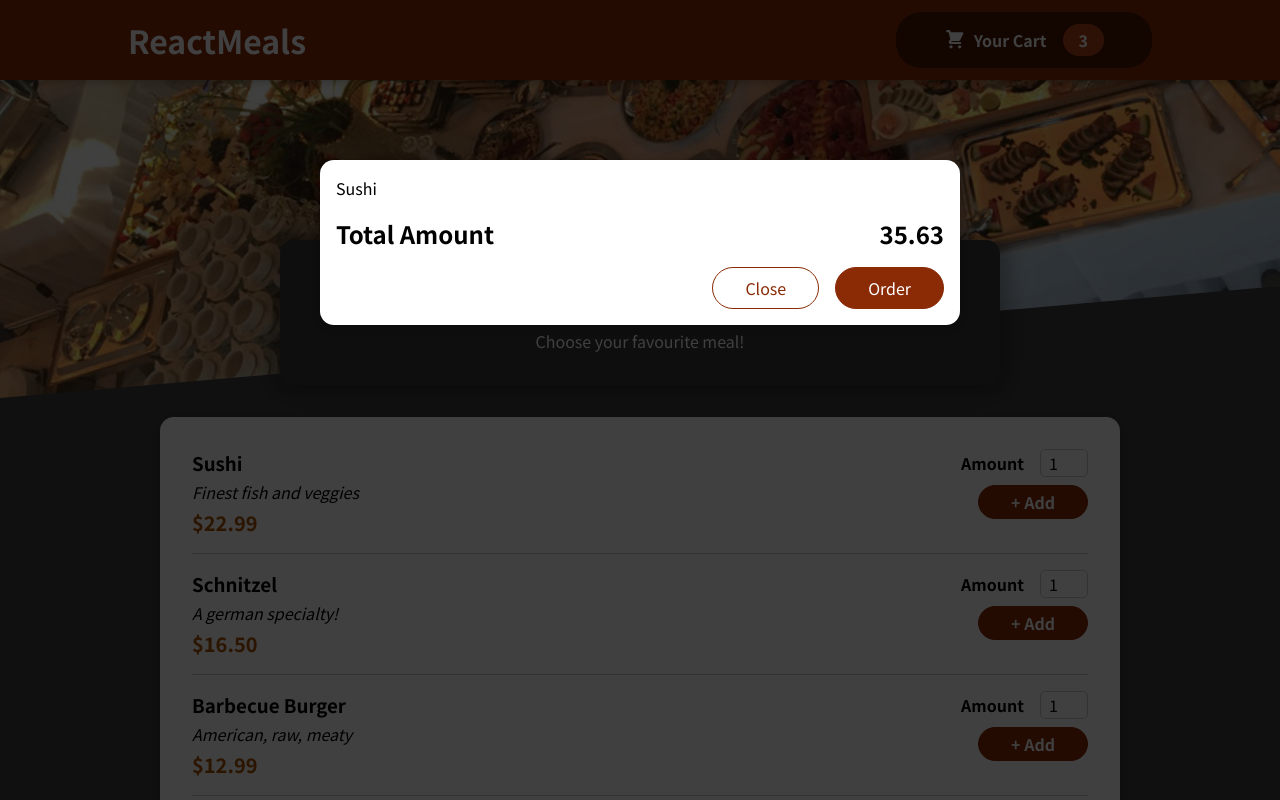
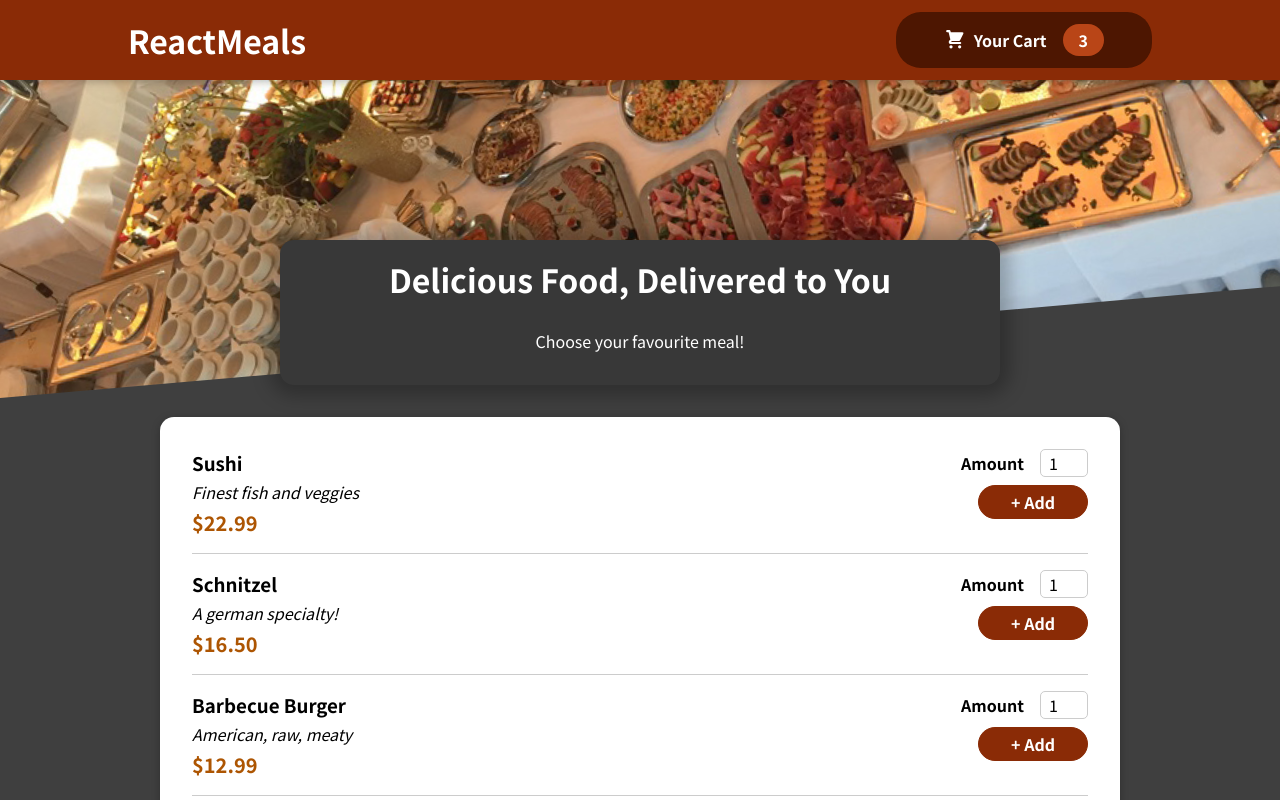
Before and after one commit to DBakalarski/food-app, a React (Create React App) app: page / in a window 1280 px wide. Shown: the top 800 px of the page. Built offline with nearby package versions, Linux system fonts and the light colour scheme.

Commit message:
add modal functions

```diff
--- a/src/App.js
+++ b/src/App.js
@@ -1,12 +1,23 @@
 import Header from "./components/Layout/Header";
 import Meals from "./components/Meals/Meals";
 import Cart from "./components/Cart/Cart";
+import { useState } from "react";
 
 function App() {
+  const [cartIsShown, setCartIsShown] = useState(false);
+
+  const showCartHandler = () => {
+    setCartIsShown(true);
+  };
+
+  const closeCartHandler = () => {
+    setCartIsShown(false);
+  };
+
   return (
     <>
-      <Cart />
-      <Header />
+      {cartIsShown && <Cart onHideCart={closeCartHandler} />}
+      <Header onShowCart={showCartHandler} />
       <main>
         <Meals />
       </main>
--- a/src/components/Cart/Cart.js
+++ b/src/components/Cart/Cart.js
@@ -18,14 +18,16 @@ const Cart = (props) => {
   );
 
   return (
-    <Modal>
+    <Modal onBackgroundClick={props.onHideCart}>
       {cartItems}
       <div className={classes.total}>
         <span>Total Amount</span>
         <span>35.63</span>
       </div>
       <div className={classes.actions}>
-        <button className={classes["button--alt"]}>Close</button>
+        <button onClick={props.onHideCart} className={classes["button--alt"]}>
+          Close
+        </button>
         <button className={classes.button}>Order</button>
       </div>
     </Modal>
--- a/src/components/Layout/Header.js
+++ b/src/components/Layout/Header.js
@@ -7,7 +7,7 @@ const Header = (props) => {
     <>
       <header className={classes.header}>
         <h1>ReactMeals</h1>
-        <HeaderCartButton />
+        <HeaderCartButton onClick={props.onShowCart} />
       </header>
       <div className={classes["main-image"]}>
         <img src={mealsImage} alt="food" />
--- a/src/components/Layout/HeaderCartButton.js
+++ b/src/components/Layout/HeaderCartButton.js
@@ -3,7 +3,7 @@ import classes from "./HeaderCartButton.module.css";
 
 const HeaderCartButton = (props) => {
   return (
-    <button className={classes.button}>
+    <button onClick={props.onClick} className={classes.button}>
       <span className={classes.icon}>
         <CartIcon />
       </span>
--- a/src/components/UI/Modal.js
+++ b/src/components/UI/Modal.js
@@ -2,7 +2,7 @@ import classes from "./Modal.module.css";
 import ReactDOM from "react-dom";
 
 const Backdrop = (props) => {
-  return <div className={classes.backdrop}></div>;
+  return <div onClick={props.onClick} className={classes.backdrop}></div>;
 };
 
 const ModalOverlay = (props) => {
@@ -18,7 +18,10 @@ const portalElement = document.getElementById("overlays");
 const Modal = (props) => {
   return (
     <>
-      {ReactDOM.createPortal(<Backdrop />, portalElement)}
+      {ReactDOM.createPortal(
+        <Backdrop onClick={props.onBackgroundClick} />,
+        portalElement
+      )}
       {ReactDOM.createPortal(
         <ModalOverlay>{props.children}</ModalOverlay>,
         portalElement
```
